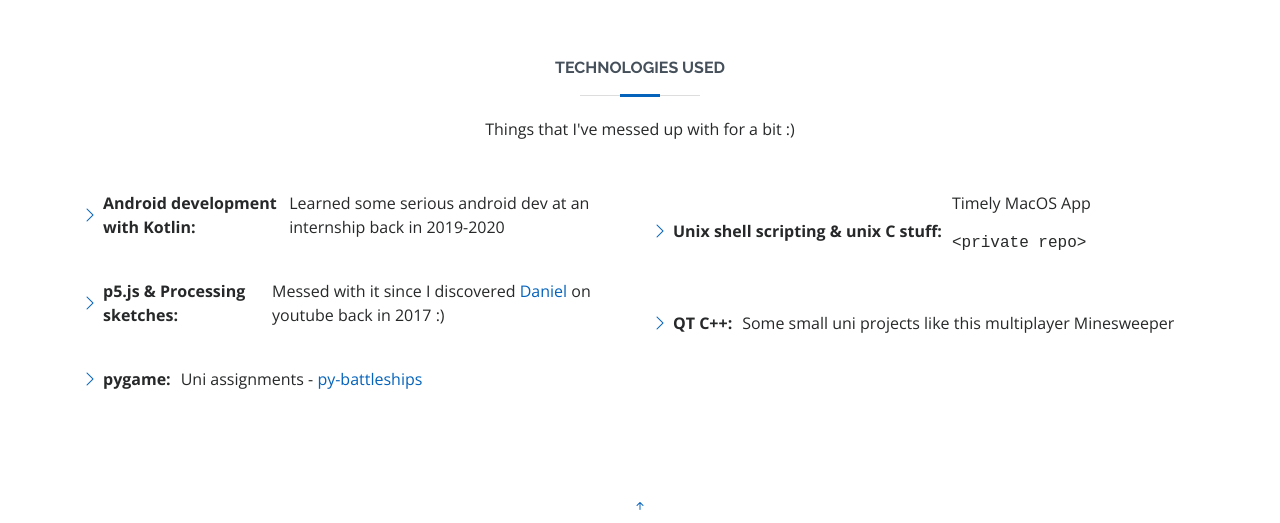
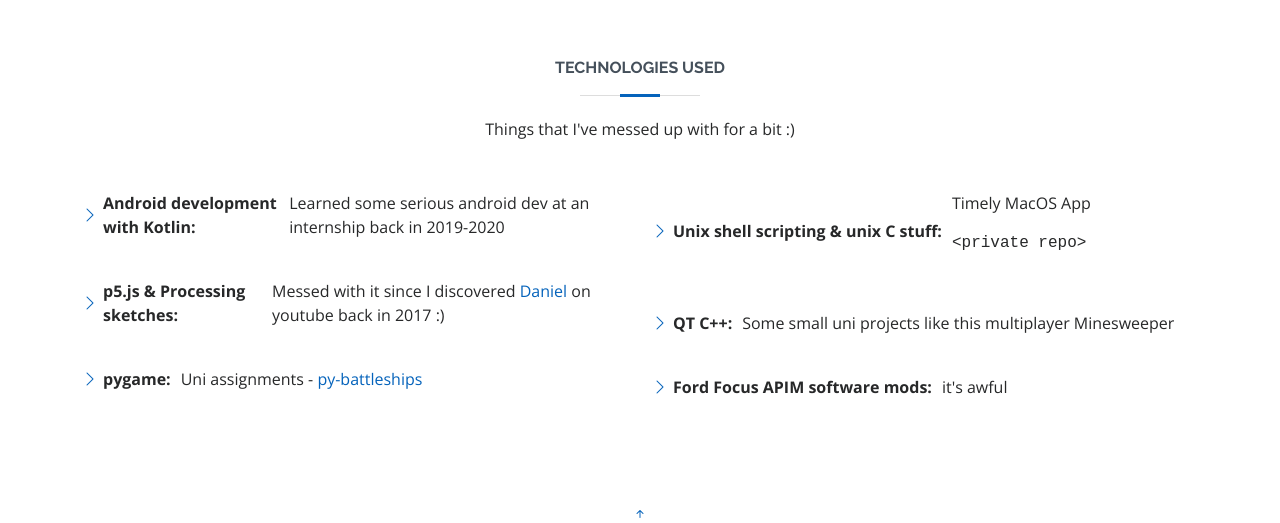
Before and after one commit to marcgr9/gruita.ro-homepage, a plain HTML site: page index.html in a window 1280 px wide. Shown: the part 802-1325 px from the top of the page. Drawn offline with nearby package versions, Linux system fonts and the light colour scheme; files whose address does not match are found by name.

Commit message:
added ford

```diff
--- a/index.html
+++ b/index.html
@@ -121,7 +121,8 @@
           <ul>
             <li><i class="bi bi-chevron-right"></i> <strong>Unix shell scripting & unix C stuff:</strong> </span><span>Timely MacOS App <xmp><private repo></xmp></span></li>
             <li><i class="bi bi-chevron-right"></i> <strong>QT C++:</strong> <span>Some small uni projects like this multiplayer Minesweeper</span></li>
-          </ul>
+            <li><i class="bi bi-chevron-right"></i> <strong>Ford Focus APIM software mods:</strong> <span>it's awful</span></li>
+         </ul>
         </div>
       </div>
 
```
